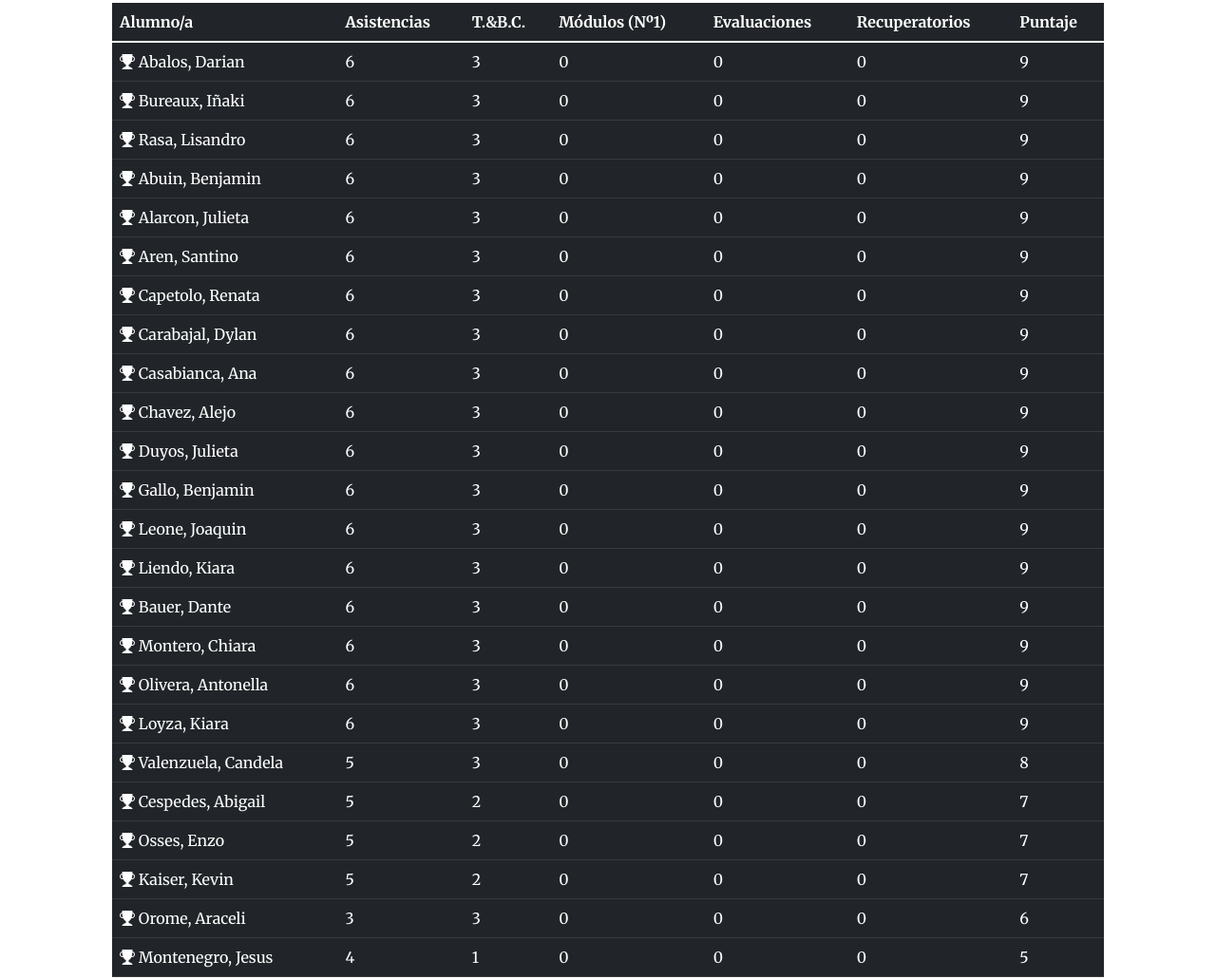
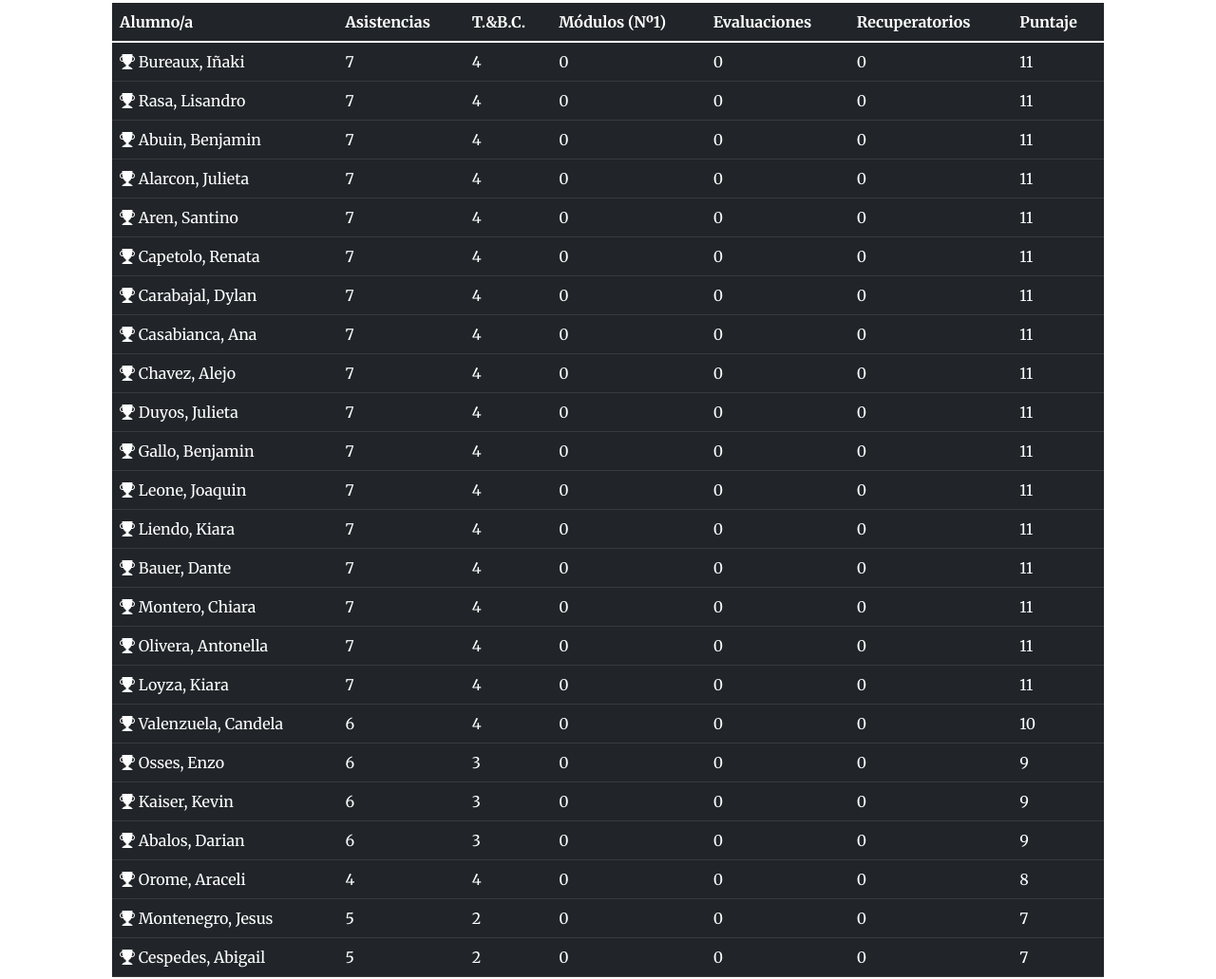
Before and after one commit to santiagopochettino/cienciassociales35, a plain HTML site: page index.html in a window 1280 px wide. Shown: the part 4340-5371 px from the top of the page at 95% size. Drawn offline with nearby package versions, Linux system fonts and the light colour scheme; some packages are replaced by stand-ins of ours; a script that the page names is missing; a web font is replaced by a local one.

Commit message:
[ADD] Asistencia 19/04

```diff
--- a/js/app.js
+++ b/js/app.js
@@ -12,12 +12,12 @@ const alumno1 = {
 }
 const alumno2 = {
   name: 'Abuin, Benjamin',
-  asistencias: 6,
-  tbc:3,
+  asistencias: 7,
+  tbc:4,
   modulos: 0,
   evaluaciones: 0,
   recuperatorios: 0,
-  puntaje: 9
+  puntaje: 11
 }
 // const alumno3 = {
 //   name: 'Acevedo, Lola',
@@ -31,66 +31,66 @@ const alumno2 = {
 
 const alumno4 = {
   name: 'Alarcon, Julieta',
-  asistencias: 6,
-  tbc:3,
+  asistencias: 7,
+  tbc:4,
   modulos: 0,
   evaluaciones: 0,
   recuperatorios: 0,
-  puntaje: 9
+  puntaje: 11
 }
 const alumno5 = {
   name: 'Aren, Santino',
-  asistencias: 6,
-  tbc:3,
+  asistencias: 7,
+  tbc:4,
   modulos: 0,
   evaluaciones: 0,
   recuperatorios: 0,
-  puntaje: 9
+  puntaje: 11
 }
 const alumno6 = {
   name: 'Bauer, Dante',
-  asistencias: 6,
-  tbc:3,
+  asistencias: 7,
+  tbc:4,
   modulos: 0,
   evaluaciones: 0,
   recuperatorios: 0,
-  puntaje: 9
+  puntaje: 11
 }
 const alumno7 = {
   name: 'Bureaux, Iñaki ',
-  asistencias: 6,
-  tbc:3,
+  asistencias: 7,
+  tbc:4,
   modulos: 0,
   evaluaciones: 0,
   recuperatorios: 0,
-  puntaje: 9
+  puntaje: 11
 }
 const alumno8 = {
   name: 'Capetolo, Renata',
-  asistencias: 6,
-  tbc:3,
+  asistencias: 7,
+  tbc:4,
   modulos: 0,
   evaluaciones: 0,
   recuperatorios: 0,
-  puntaje: 9
+  puntaje: 11
 }
 const alumno9 = {
   name: 'Carabajal, Dylan',
-  asistencias: 6,
-  tbc:3,
+  asistencias: 7,
+  tbc:4,
   modulos: 0,
   evaluaciones: 0,
   recuperatorios: 0,
-  puntaje: 9
+  puntaje: 11
 }
 const alumno10 = {
   name: 'Casabianca, Ana',
-  asistencias: 6,
-  tbc:3,
+  asistencias: 7,
+  tbc:4,
   modulos: 0,
   evaluaciones: 0,
   recuperatorios: 0,
-  puntaje: 9
+  puntaje: 11
 }
 const alumno11 = {
   name: 'Cespedes, Abigail ',
@@ -103,6 +103,33 @@ const alumno11 = {
 }
 const alumno12 = {
   name: 'Chavez, Alejo ',
+  asistencias: 7,
+  tbc:4,
+  modulos: 0,
+  evaluaciones: 0,
+  recuperatorios: 0,
+  puntaje: 11
+}
+const alumno13 = {
+  name: 'Duyos, Julieta',
+  asistencias: 7,
+  tbc:4,
+  modulos: 0,
+  evaluaciones: 0,
+  recuperatorios: 0,
+  puntaje: 11
+}
+const alumno15 ={
+  name: 'Gallo, Benjamin',
+  asistencias:7,
+  tbc:4,
+  modulos: 0,
+  evaluaciones: 0,
+  recuperatorios: 0,
+  puntaje: 11
+}
+const alumno16 ={
+  name: 'Kaiser, Kevin',
   asistencias: 6,
   tbc:3,
   modulos: 0,
@@ -110,8 +137,80 @@ const alumno12 = {
   recuperatorios: 0,
   puntaje: 9
 }
-const alumno13 = {
-  name: 'Duyos, Julieta',
+const alumno17 ={
+  name: 'Leone, Joaquin',
+  asistencias: 7,
+  tbc:4,
+  modulos: 0,
+  evaluaciones: 0,
+  recuperatorios: 0,
+  puntaje: 11
+}
+const alumno18 ={
+  name: 'Liendo, Kiara',
+  asistencias: 7,
+  tbc:4,
+  modulos: 0,
+  evaluaciones: 0,
+  recuperatorios: 0,
+  puntaje: 11
+}
+const alumno19 ={
+  name: 'Montenegro, Jesus',
+  asistencias: 5,
+  tbc:2,
+  modulos: 0,
+  evaluaciones: 0,
+  recuperatorios: 0,
+  puntaje: 7
+}
+const alumno20 ={
+  name: 'Montero, Chiara',
+  asistencias: 7,
+  tbc:4,
+  modulos: 0,
+  evaluaciones: 0,
+  recuperatorios: 0,
+  puntaje: 11
+}
+const alumno21 ={
+  name: 'Olivera, Antonella',
+  asistencias: 7,
+  tbc:4,
+  modulos: 0,
+  evaluaciones: 0,
+  recuperatorios: 0,
+  puntaje: 11
+}
+const alumno22 ={
+  name: 'Rasa, Lisandro',
+  asistencias: 7,
+  tbc:4,
+  modulos: 0,
+  evaluaciones: 0,
+  recuperatorios: 0,
+  puntaje: 11
+}
+const alumno24 ={
+  name: 'Valenzuela, Candela',
+  asistencias: 6,
+  tbc:4,
+  modulos: 0,
+  evaluaciones: 0,
+  recuperatorios: 0,
+  puntaje: 10
+}
+const alumno25 ={
+  name: 'Loyza, Kiara',
+  asistencias: 7,
+  tbc:4,
+  modulos: 0,
+  evaluaciones: 0,
+  recuperatorios: 0,
+  puntaje: 11
+}
+const alumno26 ={
+  name: 'Osses, Enzo',
   asistencias: 6,
   tbc:3,
   modulos: 0,
@@ -119,127 +218,20 @@ const alumno13 = {
   recuperatorios: 0,
   puntaje: 9
 }
-const alumno15 ={
-  name: 'Gallo, Benjamin',
-  asistencias:6,
-  tbc:3,
-  modulos: 0,
-  evaluaciones: 0,
-  recuperatorios: 0,
-  puntaje: 9
-}
-const alumno16 ={
-  name: 'Kaiser, Kevin',
-  asistencias: 5,
-  tbc:2,
-  modulos: 0,
-  evaluaciones: 0,
-  recuperatorios: 0,
-  puntaje: 7
-}
-const alumno17 ={
-  name: 'Leone, Joaquin',
-  asistencias: 6,
-  tbc:3,
-  modulos: 0,
-  evaluaciones: 0,
-  recuperatorios: 0,
-  puntaje: 9
-}
-const alumno18 ={
-  name: 'Liendo, Kiara',
-  asistencias: 6,
-  tbc:3,
-  modulos: 0,
-  evaluaciones: 0,
-  recuperatorios: 0,
-  puntaje: 9
-}
-const alumno19 ={
-  name: 'Montenegro, Jesus',
+const alumno27 = {
+  name: 'Orome, Araceli',
   asistencias: 4,
-  tbc:1,
-  modulos: 0,
-  evaluaciones: 0,
-  recuperatorios: 0,
-  puntaje: 5
-}
-const alumno20 ={
-  name: 'Montero, Chiara',
-  asistencias: 6,
-  tbc:3,
-  modulos: 0,
-  evaluaciones: 0,
-  recuperatorios: 0,
-  puntaje: 9
-}
-const alumno21 ={
-  name: 'Olivera, Antonella',
-  asistencias: 6,
-  tbc:3,
-  modulos: 0,
-  evaluaciones: 0,
-  recuperatorios: 0,
-  puntaje: 9
-}
-const alumno22 ={
-  name: 'Rasa, Lisandro',
-  asistencias: 6,
-  tbc:3,
-  modulos: 0,
-  evaluaciones: 0,
-  recuperatorios: 0,
-  puntaje: 9
-}
-const alumno24 ={
-  name: 'Valenzuela, Candela',
-  asistencias: 5,
-  tbc:3,
+  tbc:4,
   modulos: 0,
   evaluaciones: 0,
   recuperatorios: 0,
   puntaje: 8
 }
-const alumno25 ={
-  name: 'Loyza, Kiara',
-  asistencias: 6,
-  tbc:3,
-  modulos: 0,
-  evaluaciones: 0,
-  recuperatorios: 0,
-  puntaje: 9
-}
-const alumno26 ={
-  name: 'Osses, Enzo',
-  asistencias: 5,
-  tbc:2,
-  modulos: 0,
-  evaluaciones: 0,
-  recuperatorios: 0,
-  puntaje: 7
-}
-const alumno27 = {
-  name: 'Orome, Araceli',
-  asistencias: 3,
-  tbc:3,
-  modulos: 0,
-  evaluaciones: 0,
-  recuperatorios: 0,
-  puntaje: 6
-}
 
 
 
 items.innerHTML = `
-<tr>
-  <td><i class="bi-trophy-fill"></i> ${alumno1.name}</td>
-  <td>${alumno1.asistencias}</td>
-  <td>${alumno1.tbc}</td>
-  <td>${alumno1.modulos}</td>
-  <td>${alumno1.evaluaciones}</td>
-  <td>${alumno1.recuperatorios}</td>
-  <td>${alumno1.puntaje}</td>
-</tr>
+
 <tr>
   <td><i class="bi-trophy-fill"></i> ${alumno7.name}</td>
   <td>${alumno7.asistencias}</td>
@@ -415,15 +407,7 @@ items.innerHTML = `
   <td>${alumno24.recuperatorios}</td>
   <td>${alumno24.puntaje}</td>
 </tr>
-<tr>
-  <td><i class="bi-trophy-fill"></i> ${alumno11.name}</td>
-  <td>${alumno11.asistencias}</td>
-  <td>${alumno11.tbc}</td>
-  <td>${alumno11.modulos}</td>
-  <td>${alumno11.evaluaciones}</td>
-  <td>${alumno11.recuperatorios}</td>
-  <td>${alumno11.puntaje}</td>
-</tr>
+
 
 
 <tr>
@@ -444,6 +428,15 @@ items.innerHTML = `
   <td>${alumno16.evaluaciones}</td>
   <td>${alumno16.recuperatorios}</td>
   <td>${alumno16.puntaje}</td>
+</tr>
+<tr>
+  <td><i class="bi-trophy-fill"></i> ${alumno1.name}</td>
+  <td>${alumno1.asistencias}</td>
+  <td>${alumno1.tbc}</td>
+  <td>${alumno1.modulos}</td>
+  <td>${alumno1.evaluaciones}</td>
+  <td>${alumno1.recuperatorios}</td>
+  <td>${alumno1.puntaje}</td>
 </tr>
 
 <tr>
@@ -466,5 +459,14 @@ items.innerHTML = `
   <td>${alumno19.recuperatorios}</td>
   <td>${alumno19.puntaje}</td>
 </tr>
+<tr>
+  <td><i class="bi-trophy-fill"></i> ${alumno11.name}</td>
+  <td>${alumno11.asistencias}</td>
+  <td>${alumno11.tbc}</td>
+  <td>${alumno11.modulos}</td>
+  <td>${alumno11.evaluaciones}</td>
+  <td>${alumno11.recuperatorios}</td>
+  <td>${alumno11.puntaje}</td>
+</tr>
 
 `;
```
Also changed, not shown: modulos.html (+4 -0 lines), 1 other file.
